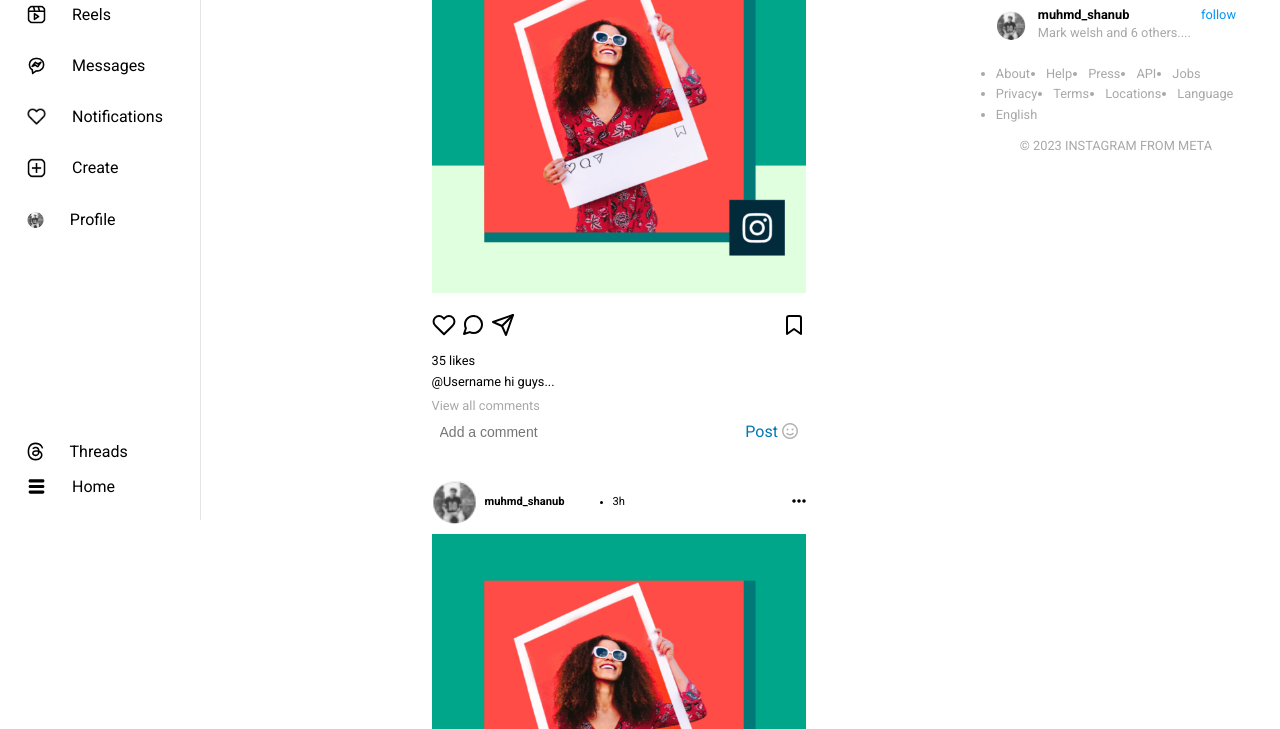
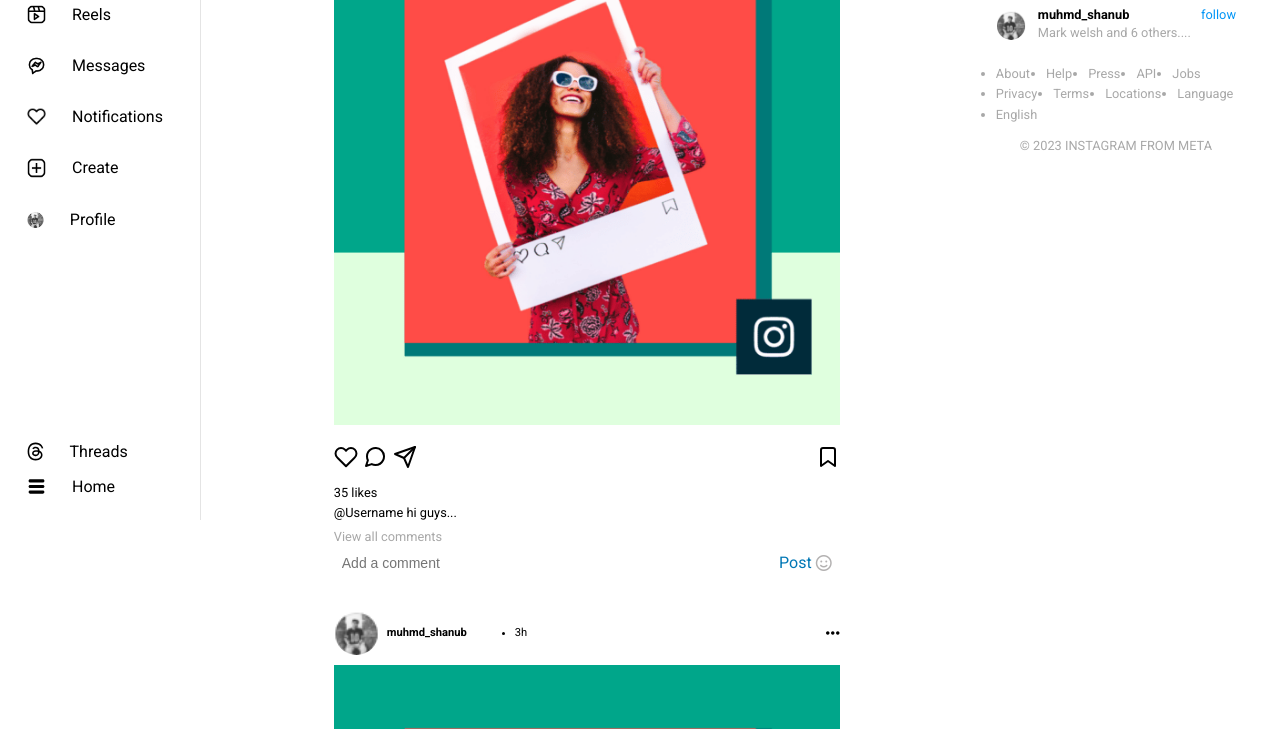
Before and after one commit to muhmdshanub/instagram-html-css, a plain HTML site: page index.html in a window 1280 px wide. Shown: the part 288-1017 px from the top of the page. Drawn offline with nearby package versions, Linux system fonts and the light colour scheme.

Commit message:
Update styles.css

```diff
--- a/styles.css
+++ b/styles.css
@@ -133,7 +133,7 @@ a:hover {
     display: flex;
     flex-direction: column;
     align-items: center;
-    padding: 2rem;
+    padding-top: 2rem;
     width: 100%;
 }
 
@@ -193,6 +193,7 @@ a:hover {
     display: flex;
     flex-direction: column;
     height: auto;
+    width:100%;
     align-items: center;
     justify-content: center;
 }
```
